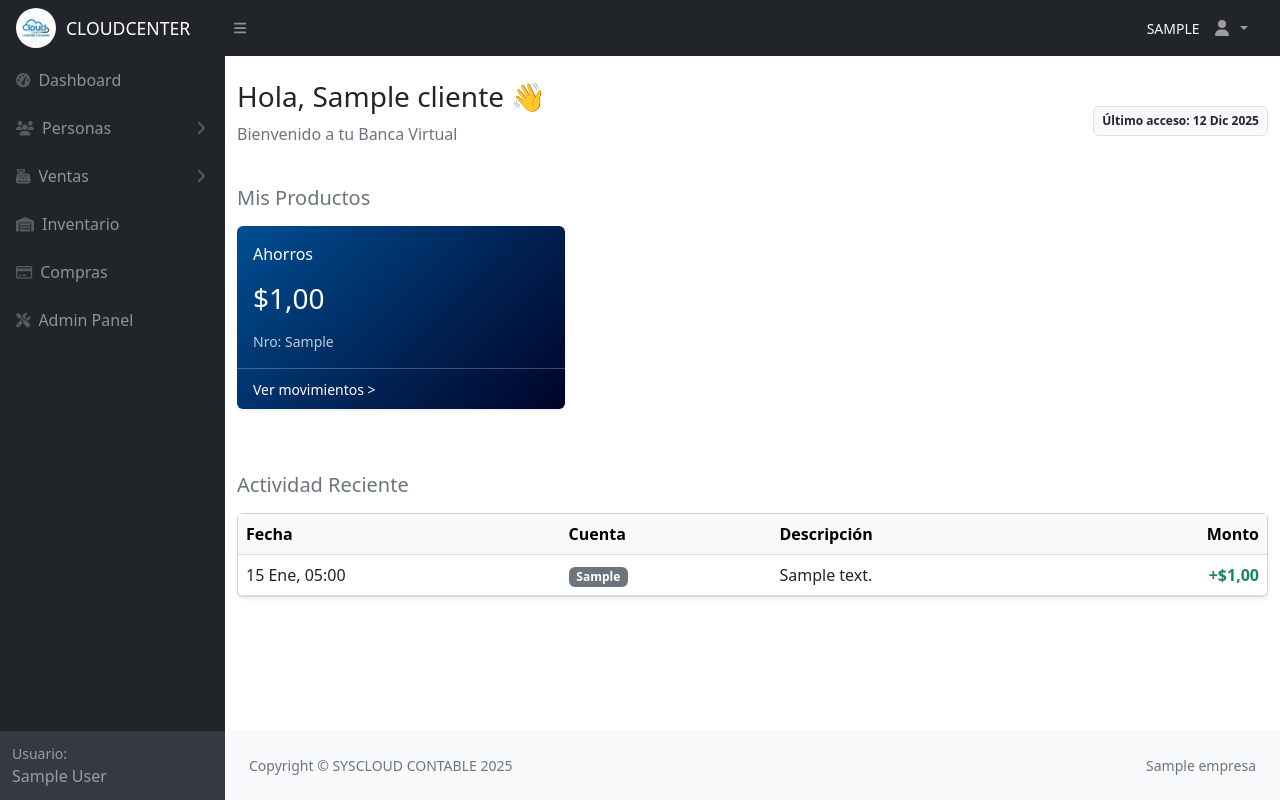
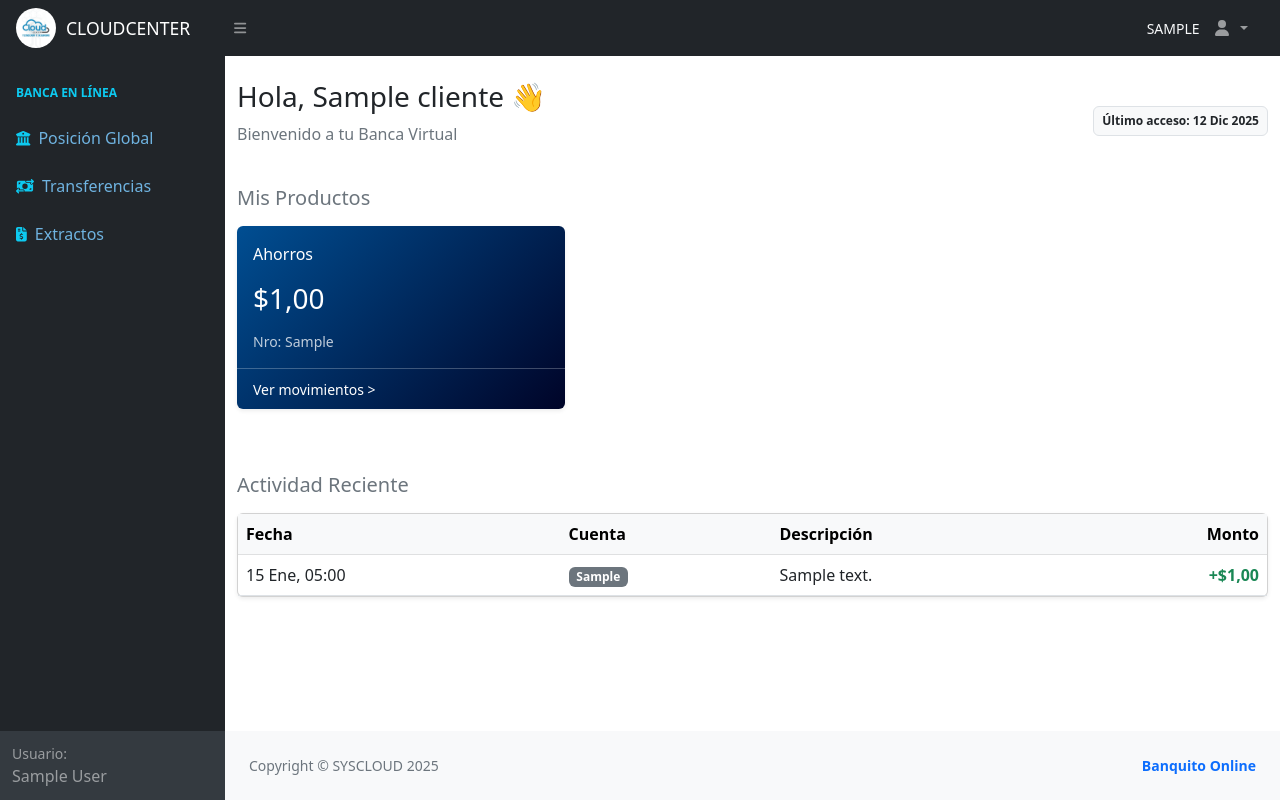
Before and after one commit to CarloSam1989/CloudSYS_dj, a Django app: page /mi-banco/ in a window 1280 px wide. Run offline with Django 5.2, Linux system fonts and the light colour scheme; a user stored in the database is signed in; tables that the repository leaves empty hold one stand-in row (values such as "Sample post"); parts of the project's set-up code (start-up, migrations or seed data) failed here and were passed over; some libraries are stand-ins or nearby versions.

Commit message:
Actualizacion de base

```diff
--- a/templates/base.html
+++ b/templates/base.html
@@ -15,24 +15,31 @@
     <script src="https://use.fontawesome.com/releases/v6.3.0/js/all.js" crossorigin="anonymous"></script>
 
     <style>
-        /* Ajuste para que el logo y el texto se vean bien alineados */
         .navbar-brand {
             display: flex;
             align-items: center;
             gap: 10px;
-            font-size: 1.1rem; /* Ajustar si el nombre es muy largo */
+            font-size: 1.1rem;
         }
         .navbar-brand img {
             object-fit: cover;
+        }
+        /* Estilo especial para menú bancario */
+        .sb-sidenav-dark .sb-sidenav-menu .nav-link.banking-link {
+            color: #6fb3e0;
+        }
+        .sb-sidenav-dark .sb-sidenav-menu .nav-link.banking-link:hover {
+            color: #fff;
         }
     </style>
 </head>
 <body class="sb-nav-fixed">
 
     <nav class="sb-topnav navbar navbar-expand navbar-dark bg-dark">
-        <a class="navbar-brand ps-3" href="{% url 'dashboard' %}">
+        <a class="navbar-brand ps-3" href="{% if user.perfil_cliente %}{% url 'core:home_banking' %}{% else %}{% url 'dashboard' %}{% endif %}">
             <img src="{% static 'img/logo.jpg' %}" alt="Logo" width="40" height="40" style="border-radius: 50%" />
-            <span class="d-none d-sm-inline">CLOUDCENTER</span> <span class="d-inline d-sm-none">SYSCLOUD</span> </a>
+            <span class="d-none d-sm-inline">CLOUDCENTER</span> <span class="d-inline d-sm-none">SYSCLOUD</span>
+        </a>
 
         <button class="btn btn-link btn-sm order-1 order-lg-0 me-4 me-lg-0" id="sidebarToggle" href="#!"><i class="fas fa-bars"></i></button>
 
@@ -45,10 +52,19 @@
                     <i class="fas fa-user fa-fw"></i>
                 </a>
                 <ul class="dropdown-menu dropdown-menu-end" aria-labelledby="navbarDropdown">
+                    {% if user.perfil_cliente %}
+                        <li><h6 class="dropdown-header">Cliente Bancario</h6></li>
+                    {% else %}
                         <li><h6 class="dropdown-header">Empresa: {{ user.perfil.empresa.nombre }}</h6></li>
+                    {% endif %}
+
                     <li><hr class="dropdown-divider" /></li>
+
+                    {% if not user.perfil_cliente %}
                     <li><a class="dropdown-item" href="{% url 'config_empresa' %}">Configuración</a></li>
                     <li><hr class="dropdown-divider" /></li>
+                    {% endif %}
+
                     <li><a class="dropdown-item" href="{% url 'logout' %}">Cerrar Sesión</a></li>
                 </ul>
             </li>
@@ -61,11 +77,32 @@
                 <div class="sb-sidenav-menu">
                     <div class="nav">
 
+                        {% if user.perfil_cliente %}
+                            <div class="sb-sidenav-menu-heading text-info">BANCA EN LÍNEA</div>
+
+                            <a class="nav-link banking-link" href="{% url 'core:home_banking' %}">
+                                <div class="sb-nav-link-icon text-info"><i class="fas fa-building-columns"></i></div>
+                                Posición Global
+                            </a>
+
+                            <a class="nav-link banking-link" href="#">
+                                <div class="sb-nav-link-icon text-info"><i class="fas fa-money-bill-transfer"></i></div>
+                                Transferencias
+                            </a>
+
+                            <a class="nav-link banking-link" href="#">
+                                <div class="sb-nav-link-icon text-info"><i class="fas fa-file-invoice-dollar"></i></div>
+                                Extractos
+                            </a>
+
+                        {% else %}
+
+                            <div class="sb-sidenav-menu-heading">ERP EMPRESARIAL</div>
+
                             <a class="nav-link" href="{% url 'dashboard' %}">
                                 <div class="sb-nav-link-icon"><i class="fas fa-tachometer-alt"></i></div>
                                 Dashboard
                             </a>
-
 
                             <a class="nav-link collapsed" href="#" data-bs-toggle="collapse" data-bs-target="#collapsePersonas" aria-expanded="false" aria-controls="collapsePersonas">
                                 <div class="sb-nav-link-icon"><i class="fas fa-users"></i></div>
@@ -92,15 +129,27 @@
                                 </nav>
                             </div>
 
-
                             <a class="nav-link" href="{% url 'inventario' %}">
                                 <div class="sb-nav-link-icon"><i class="fa-solid fa-warehouse"></i></div>
                                 Inventario
                             </a>
+
                             <a class="nav-link" href="{% url 'compras' %}">
                                 <div class="sb-nav-link-icon"><i class="fa-regular fa-credit-card"></i></div>
                                 Compras
                             </a>
+
+                            <a class="nav-link collapsed" href="#" data-bs-toggle="collapse" data-bs-target="#collapseFinanzas" aria-expanded="false">
+                                <div class="sb-nav-link-icon"><i class="fa-solid fa-sack-dollar"></i></div>
+                                Finanzas
+                                <div class="sb-sidenav-collapse-arrow"><i class="fas fa-angle-down"></i></div>
+                            </a>
+                            <div class="collapse" id="collapseFinanzas" data-bs-parent="#sidenavAccordion">
+                                <nav class="sb-sidenav-menu-nested nav">
+                                    <a class="nav-link" href="{% url 'core:caja_list' %}">Cajas Chicas</a>
+                                    <a class="nav-link" href="{% url 'core:prestamo_list' %}">Préstamos</a>
+                                </nav>
+                            </div>
 
                             {% if user.is_superuser %}
                             <a class="nav-link" href="{% url 'admin:index' %}">
@@ -109,7 +158,7 @@
                             </a>
                             {% endif %}
 
-                    </div>
+                        {% endif %} </div>
                 </div>
 
                 <div class="sb-sidenav-footer">
@@ -138,9 +187,13 @@
             <footer class="py-4 bg-light mt-auto">
                 <div class="container-fluid px-4">
                     <div class="d-flex align-items-center justify-content-between small">
-                        <div class="text-muted">Copyright &copy; SYSCLOUD CONTABLE 2025</div>
+                        <div class="text-muted">Copyright &copy; SYSCLOUD 2025</div>
                         <div>
+                            {% if user.perfil_cliente %}
+                                <span class="text-primary fw-bold">Banquito Online</span>
+                            {% else %}
                                 <span class="text-muted">{{ user.perfil.empresa.nombre }}</span>
+                            {% endif %}
                         </div>
                     </div>
                 </div>
```
Lines whose indentation alone changed are shown as unchanged.
